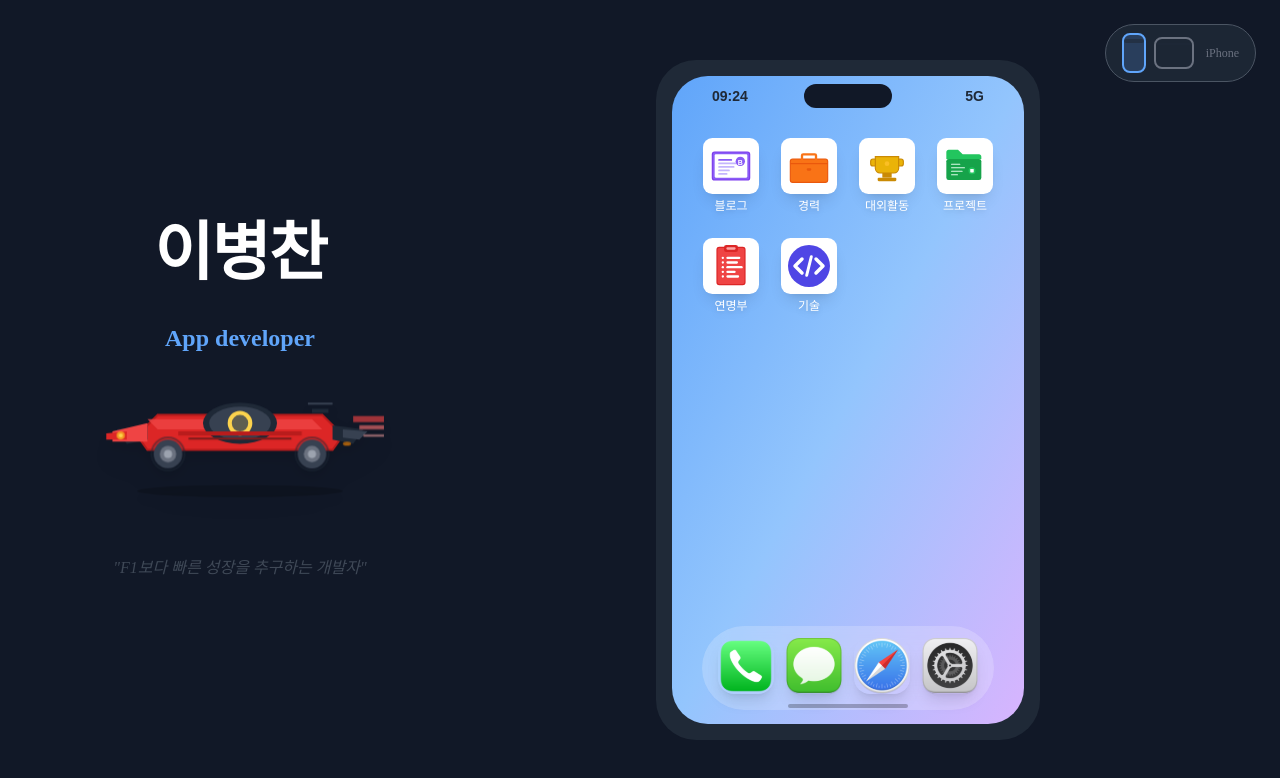
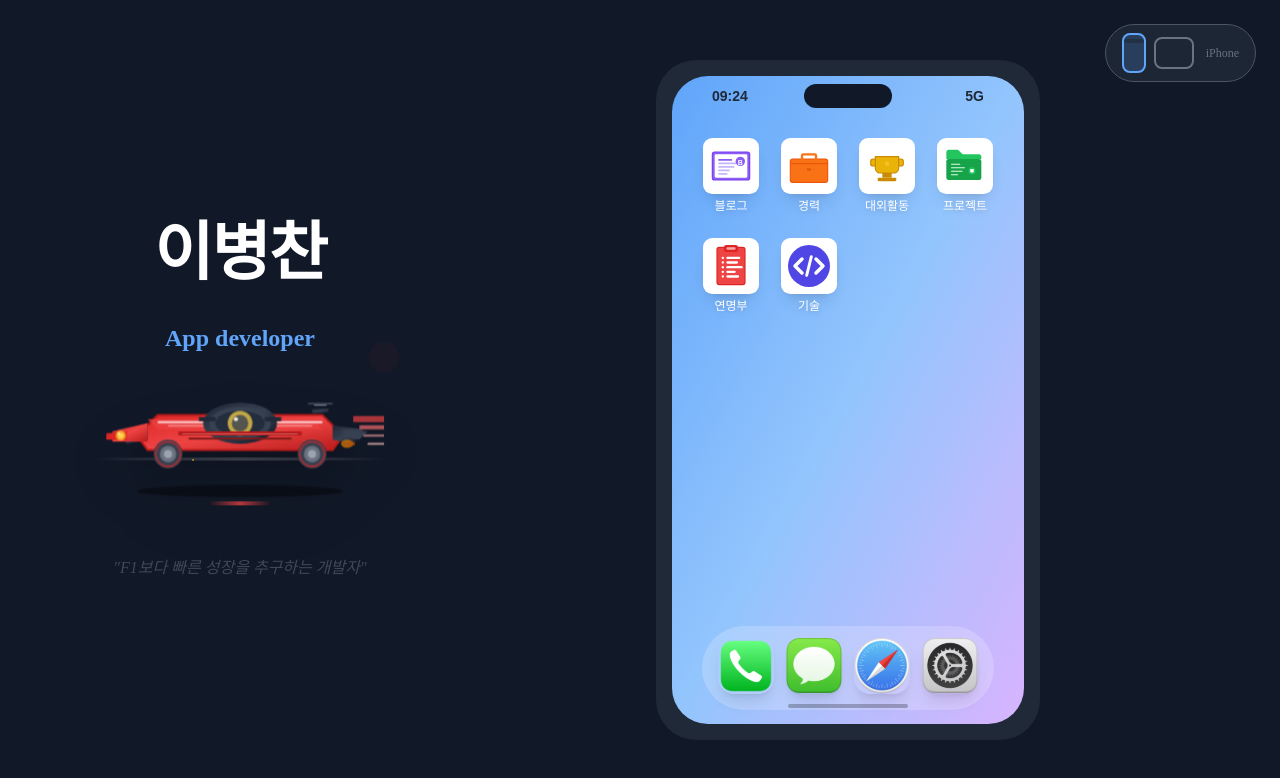
Before and after one commit to mark77234/mark77234.github.io, a React (Vite) app: page / in a window 1280 px wide. Shown: the top 778 px of the page. Built offline with nearby package versions, Linux system fonts and the light colour scheme.

Commit message:
feat: f1 애니메이션 개선

```diff
--- a/src/components/ui/F1CarAnimation.tsx
+++ b/src/components/ui/F1CarAnimation.tsx
@@ -1,95 +1,198 @@
 export default function F1CarAnimation() {
   return (
-    <div className="flex items-center justify-center mb-6">
-      <div className="relative animate-bounce-slow">
+    <div className="flex items-center justify-center mb-6 relative">
+      {/* 배경 트랙 라인 */}
+      <div className="absolute inset-0 flex items-center justify-center opacity-20">
+        <div className="w-full h-1 bg-gradient-to-r from-transparent via-gray-400 to-transparent"></div>
+        <div className="absolute w-full h-0.5 bg-gradient-to-r from-transparent via-white to-transparent top-1/2 transform -translate-y-1/2"></div>
+      </div>
+
+      {/* 메인 F1 카 */}
+      <div className="relative animate-bounce-slow hover:animate-pulse transition-all duration-300 hover:scale-110 cursor-pointer">
         <svg
           width="200"
           height="100"
           viewBox="0 0 140 70"
-          className="drop-shadow-xl w-48 h-24 sm:w-56 sm:h-28 md:w-64 md:h-32 lg:w-72 lg:h-36"
+          className="drop-shadow-2xl w-48 h-24 sm:w-56 sm:h-28 md:w-64 md:h-32 lg:w-72 lg:h-36 filter hover:brightness-110"
           fill="none"
           xmlns="http://www.w3.org/2000/svg"
         >
-          {/* Shadow */}
+          {/* Dynamic Shadow */}
           <ellipse
             cx="70"
             cy="65"
             rx="50"
             ry="3"
             fill="#000000"
-            opacity="0.2"
+            opacity="0.3"
+            className="animate-pulse"
           />
+
+          {/* Gradients */}
+          <defs>
+            <linearGradient
+              id="carGradient"
+              x1="0%"
+              y1="0%"
+              x2="100%"
+              y2="100%"
+            >
+              <stop offset="0%" stopColor="#DC2626" />
+              <stop offset="50%" stopColor="#EF4444" />
+              <stop offset="100%" stopColor="#B91C1C" />
+            </linearGradient>
+            <linearGradient
+              id="carbonFiber"
+              x1="0%"
+              y1="0%"
+              x2="100%"
+              y2="100%"
+            >
+              <stop offset="0%" stopColor="#1F2937" />
+              <stop offset="50%" stopColor="#374151" />
+              <stop offset="100%" stopColor="#111827" />
+            </linearGradient>
+            <radialGradient id="wheelGradient">
+              <stop offset="0%" stopColor="#9CA3AF" />
+              <stop offset="50%" stopColor="#6B7280" />
+              <stop offset="100%" stopColor="#1F2937" />
+            </radialGradient>
+          </defs>
 
           {/* Main Car Body */}
           <path
             d="M20 38 L30 28 L110 28 L120 38 L115 45 L25 45 Z"
-            fill="#DC2626"
+            fill="url(#carGradient)"
             stroke="#B91C1C"
             strokeWidth="1"
+            className="drop-shadow-lg"
           />
 
-          {/* Car Body Highlights */}
+          {/* Car Body Highlights with animation */}
           <path
             d="M25 30 L105 30 L110 35 L30 35 Z"
             fill="#EF4444"
+            opacity="0.9"
+            className="animate-pulse"
+          />
+
+          {/* Racing Stripes */}
+          <rect
+            x="30"
+            y="31"
+            width="80"
+            height="1"
+            fill="#FFFFFF"
+            opacity="0.8"
+          />
+          <rect
+            x="35"
+            y="33"
+            width="70"
+            height="0.5"
+            fill="#FFFFFF"
+            opacity="0.6"
+          />
+
+          {/* Front Wing - Enhanced */}
+          <path d="M10 35 L25 33 L25 40 L15 42 Z" fill="url(#carbonFiber)" />
+          <path d="M8 36 L20 35 L20 39 L12 40 Z" fill="#374151" />
+          <path
+            d="M115 33 L130 35 L125 42 L115 40 Z"
+            fill="url(#carbonFiber)"
+          />
+          <path d="M120 35 L132 36 L128 40 L120 39 Z" fill="#374151" />
+
+          {/* Enhanced Cockpit */}
+          <ellipse cx="70" cy="32" rx="18" ry="10" fill="url(#carbonFiber)" />
+          <ellipse cx="70" cy="32" rx="15" ry="8" fill="#374151" />
+          <ellipse
+            cx="70"
+            cy="32"
+            rx="12"
+            ry="6"
+            fill="#1F2937"
             opacity="0.8"
           />
 
-          {/* Front Wing - Left */}
-          <path d="M10 35 L25 33 L25 40 L15 42 Z" fill="#1F2937" />
-          <path d="M8 36 L20 35 L20 39 L12 40 Z" fill="#374151" />
-
-          {/* Front Wing - Right */}
-          <path d="M115 33 L130 35 L125 42 L115 40 Z" fill="#1F2937" />
-          <path d="M120 35 L132 36 L128 40 L120 39 Z" fill="#374151" />
-
-          {/* Cockpit */}
-          <ellipse cx="70" cy="32" rx="18" ry="10" fill="#1F2937" />
-          <ellipse cx="70" cy="32" rx="15" ry="8" fill="#374151" />
-
-          {/* Driver Helmet */}
-          <circle cx="70" cy="32" r="6" fill="#FCD34D" />
+          {/* Driver Helmet - More detailed */}
+          <circle
+            cx="70"
+            cy="32"
+            r="6"
+            fill="#FCD34D"
+            className="animate-pulse"
+          />
           <circle cx="70" cy="32" r="4" fill="#374151" opacity="0.8" />
+          <circle cx="68" cy="30" r="1" fill="#FFFFFF" opacity="0.9" />
 
           {/* Front Nose Cone */}
-          <path d="M8 36 L25 32 L25 41 L8 41 Z" fill="#EF4444" />
+          <path d="M8 36 L25 32 L25 41 L8 41 Z" fill="url(#carGradient)" />
           <path d="M5 37 L15 36 L15 40 L5 40 Z" fill="#DC2626" />
 
-          {/* Rear Wing */}
-          <rect x="105" y="25" width="8" height="2" fill="#1F2937" />
+          {/* Enhanced Rear Wing */}
+          <rect x="105" y="25" width="8" height="2" fill="url(#carbonFiber)" />
           <rect x="103" y="22" width="12" height="1" fill="#374151" />
+          <rect
+            x="106"
+            y="23"
+            width="6"
+            height="0.5"
+            fill="#FFFFFF"
+            opacity="0.5"
+          />
 
-          {/* Wheels - Enhanced */}
+          {/* Enhanced Wheels with more details */}
           <circle
             cx="35"
             cy="47"
             r="10"
-            fill="#1F2937"
+            fill="url(#wheelGradient)"
             className="animate-spin"
           />
           <circle cx="35" cy="47" r="7" fill="#374151" />
           <circle cx="35" cy="47" r="4" fill="#6B7280" />
           <circle cx="35" cy="47" r="2" fill="#9CA3AF" />
 
+          {/* Wheel spokes */}
+          <g
+            stroke="#9CA3AF"
+            strokeWidth="1"
+            opacity="0.7"
+            className="animate-spin"
+          >
+            <line x1="35" y1="39" x2="35" y2="55" />
+            <line x1="27" y1="47" x2="43" y2="47" />
+            <line x1="29.5" y1="41.5" x2="40.5" y2="52.5" />
+            <line x1="40.5" y1="41.5" x2="29.5" y2="52.5" />
+          </g>
+
           <circle
             cx="105"
             cy="47"
             r="10"
-            fill="#1F2937"
+            fill="url(#wheelGradient)"
             className="animate-spin"
           />
           <circle cx="105" cy="47" r="7" fill="#374151" />
           <circle cx="105" cy="47" r="4" fill="#6B7280" />
           <circle cx="105" cy="47" r="2" fill="#9CA3AF" />
 
-          {/* Tire Treads */}
-          <g stroke="#1F2937" strokeWidth="1" opacity="0.5">
-            <circle cx="35" cy="47" r="8" fill="none" />
-            <circle cx="105" cy="47" r="8" fill="none" />
+          {/* Wheel spokes */}
+          <g
+            stroke="#9CA3AF"
+            strokeWidth="1"
+            opacity="0.7"
+            className="animate-spin"
+          >
+            <line x1="105" y1="39" x2="105" y2="55" />
+            <line x1="97" y1="47" x2="113" y2="47" />
+            <line x1="99.5" y1="41.5" x2="110.5" y2="52.5" />
+            <line x1="110.5" y1="41.5" x2="99.5" y2="52.5" />
           </g>
 
-          {/* Speed Lines - Multi-layered */}
-          <g className="animate-pulse" opacity="0.8">
+          {/* Enhanced Speed Lines */}
+          <g className="animate-pulse" opacity="0.9">
             <line
               x1="125"
               y1="30"
@@ -101,7 +204,7 @@ export default function F1CarAnimation() {
             <line
               x1="128"
               y1="34"
-              x2="140"
+              x2="142"
               y2="34"
               stroke="#F87171"
               strokeWidth="2"
@@ -109,28 +212,36 @@ export default function F1CarAnimation() {
             <line
               x1="130"
               y1="38"
-              x2="140"
+              x2="144"
               y2="38"
               stroke="#FCA5A5"
               strokeWidth="1"
             />
+            <line
+              x1="132"
+              y1="42"
+              x2="146"
+              y2="42"
+              stroke="#FECACA"
+              strokeWidth="1"
+            />
           </g>
 
-          {/* Exhaust Effects */}
+          {/* Enhanced Exhaust Effects */}
           <ellipse
             cx="118"
             cy="42"
-            rx="4"
-            ry="3"
+            rx="5"
+            ry="4"
             fill="#FCD34D"
-            opacity="0.7"
+            opacity="0.8"
             className="animate-ping"
           />
           <ellipse
             cx="120"
             cy="42"
-            rx="3"
-            ry="2"
+            rx="4"
+            ry="3"
             fill="#F59E0B"
             opacity="0.9"
             className="animate-ping"
@@ -138,26 +249,82 @@ export default function F1CarAnimation() {
           <ellipse
             cx="122"
             cy="42"
-            rx="2"
-            ry="1"
+            rx="3"
+            ry="2"
             fill="#D97706"
             className="animate-pulse"
           />
+          <ellipse
+            cx="124"
+            cy="42"
+            rx="2"
+            ry="1"
+            fill="#B45309"
+            className="animate-pulse"
+          />
 
-          {/* Side Details */}
+          {/* Side Details Enhanced */}
           <rect x="40" y="36" width="60" height="2" fill="#B91C1C" />
           <rect x="45" y="39" width="50" height="1" fill="#7F1D1D" />
+          <rect
+            x="42"
+            y="37"
+            width="56"
+            height="0.5"
+            fill="#FFFFFF"
+            opacity="0.3"
+          />
 
-          {/* Front Lights */}
+          {/* Enhanced Front Lights */}
           <circle
             cx="12"
             cy="38"
-            r="2"
+            r="2.5"
             fill="#FBBF24"
             className="animate-pulse"
           />
-          <circle cx="12" cy="38" r="1" fill="#FCD34D" />
+          <circle cx="12" cy="38" r="1.5" fill="#FCD34D" />
+          <circle cx="11" cy="37" r="0.5" fill="#FFFFFF" opacity="0.9" />
+
+          {/* Additional Details */}
+          {/* Brake discs */}
+          <circle
+            cx="35"
+            cy="47"
+            r="6"
+            stroke="#DC2626"
+            strokeWidth="1"
+            fill="none"
+            opacity="0.6"
+          />
+          <circle
+            cx="105"
+            cy="47"
+            r="6"
+            stroke="#DC2626"
+            strokeWidth="1"
+            fill="none"
+            opacity="0.6"
+          />
+
+          {/* Air intakes */}
+          <rect x="50" y="29" width="8" height="2" fill="#1F2937" />
+          <rect x="82" y="29" width="8" height="2" fill="#1F2937" />
         </svg>
+
+        {/* 추가 시각 효과 */}
+        <div className="absolute -top-2 -right-2 w-4 h-4 bg-red-500 rounded-full animate-ping opacity-50"></div>
+        <div className="absolute -bottom-1 left-1/2 transform -translate-x-1/2 w-16 h-1 bg-gradient-to-r from-transparent via-red-500 to-transparent animate-pulse"></div>
+      </div>
+
+      {/* 배경 파티클 효과 */}
+      <div className="absolute inset-0 pointer-events-none">
+        <div className="absolute top-1/3 left-1/4 w-1 h-1 bg-red-400 rounded-full animate-ping opacity-60"></div>
+        <div
+          className="absolute bottom-1/3 right-1/4 w-1 h-1 bg-orange-400 rounded-full animate-ping opacity-60"
+          style={{ animationDelay: "0.5s" }}
+        ></div>
+        <div className="absolute top-1/2 left-1/3 w-0.5 h-0.5 bg-yellow-400 rounded-full animate-pulse opacity-80"></div>
       </div>
     </div>
   );
```
